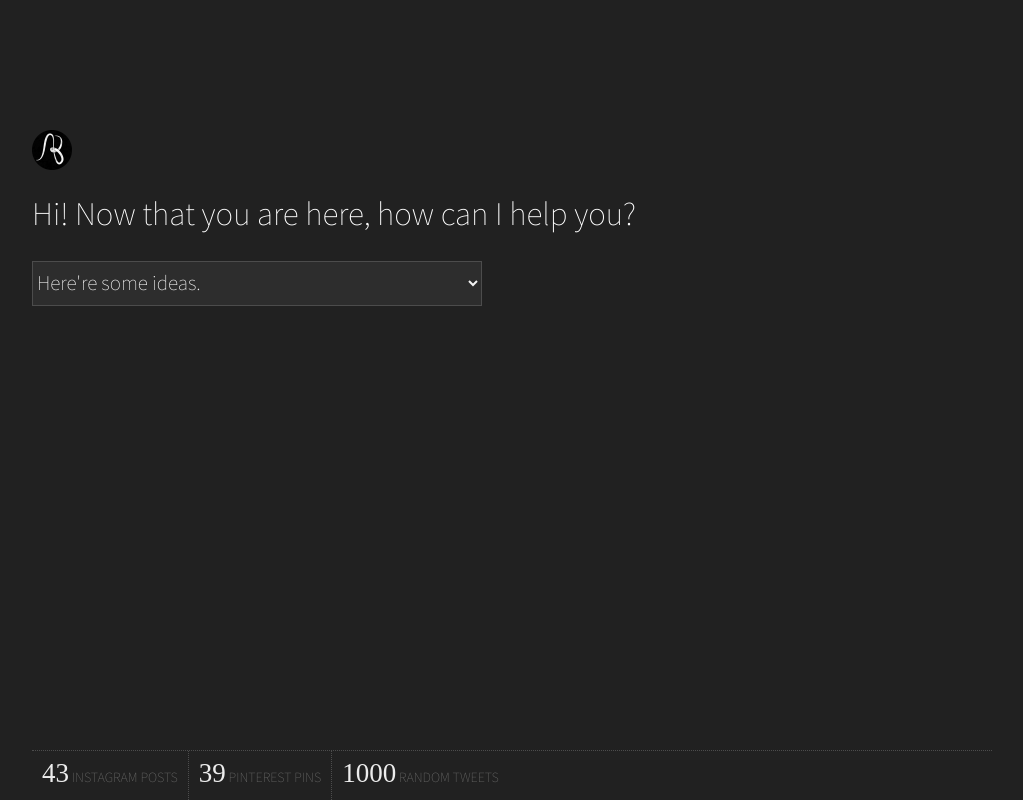
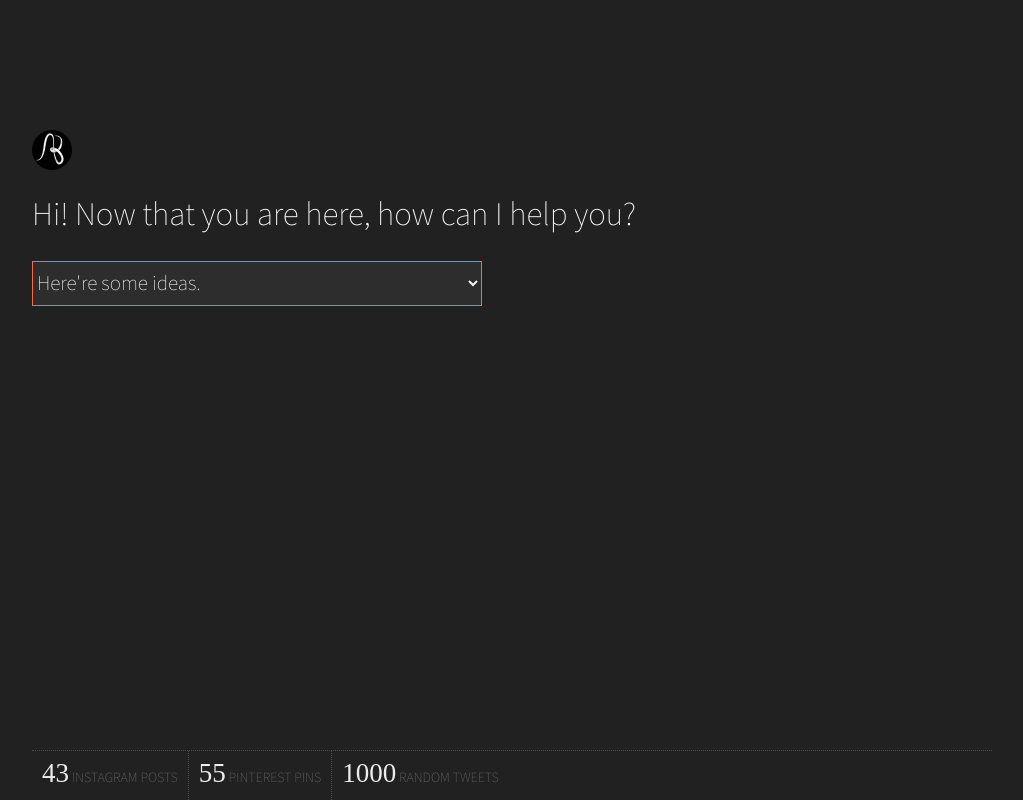
Before and after one commit to acarbidenoun/acarbidenoun.github.io, a plain HTML site: page index.html in a window 1280 px wide. Shown: the whole page, without its empty margins (134-1157 px from the left). Drawn offline with nearby package versions, Linux system fonts and the light colour scheme.

Commit message:
detail content

```diff
--- a/css/style.css
+++ b/css/style.css
@@ -115,6 +115,11 @@ select {
 	border:1px solid #4c4c4c;
 }
 
+select:focus{
+	border:1px solid #FF6B40;
+	outline:none;
+}
+
 .widget {
 	width:75%;
 	font-size:1.15em;
--- a/index.html
+++ b/index.html
@@ -17,12 +17,13 @@
 		<p class="hero">Hi! Now that you are here, how can I help you?</p>
 
 
-			<select name="areas" id="areas">
+			<select name="areas" id="areas" autofocus>
+				<optgroup>
 				<option>Here're some ideas.</option>
 				<option value="about">Know who I am</option>
 				<option value="portfolio">See my portfolio</option>
 				<option value="resume">Look through my resume</option>
-				<option value="links">Reach me in other ways</option>
+				<option value="links">Reach me in other ways</option></optgroup>
 			</select>
 
 	<div class="check"></div>
@@ -70,7 +71,7 @@
 			Instagram Posts</a>
 		</div>
 		<div class="dashlet">
-			<a><em>39</em>
+			<a><em>55</em>
 			Pinterest Pins</a>
 		</div>
 		<div class="dashlet">
```
